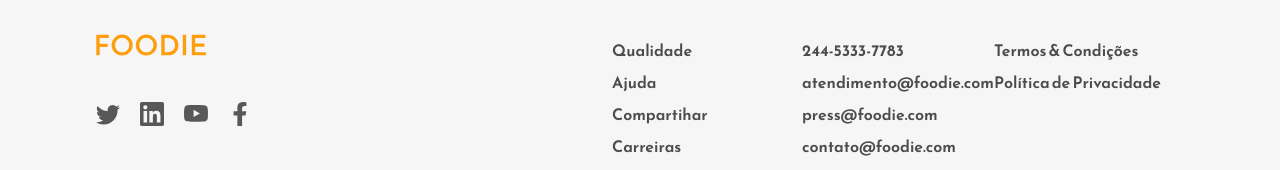
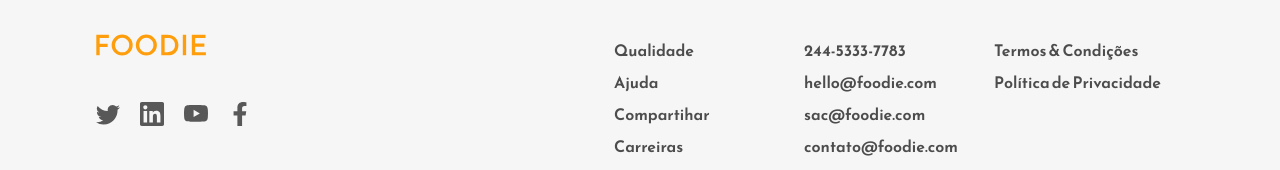
Before and after one commit to gabrielAraujoUni9/Projeto-website, a React (Create React App) app: page / in a window 1280 px wide. Shown: the part 4257-4427 px from the top of the page. Built offline with nearby package versions, Linux system fonts and the light colour scheme.

Commit message:
Update Footer.js

```diff
--- a/src/Components/Footer.js
+++ b/src/Components/Footer.js
@@ -30,8 +30,8 @@ const Footer = () => {
         </div>
         <div className="footer-section-columns">
           <span>244-5333-7783</span>
-          <span>atendimento@foodie.com</span>
-          <span>press@foodie.com</span>
+          <span>hello@foodie.com</span>
+          <span>sac@foodie.com</span>
           <span>contato@foodie.com</span>
         </div>
         <div className="footer-section-columns">
```
